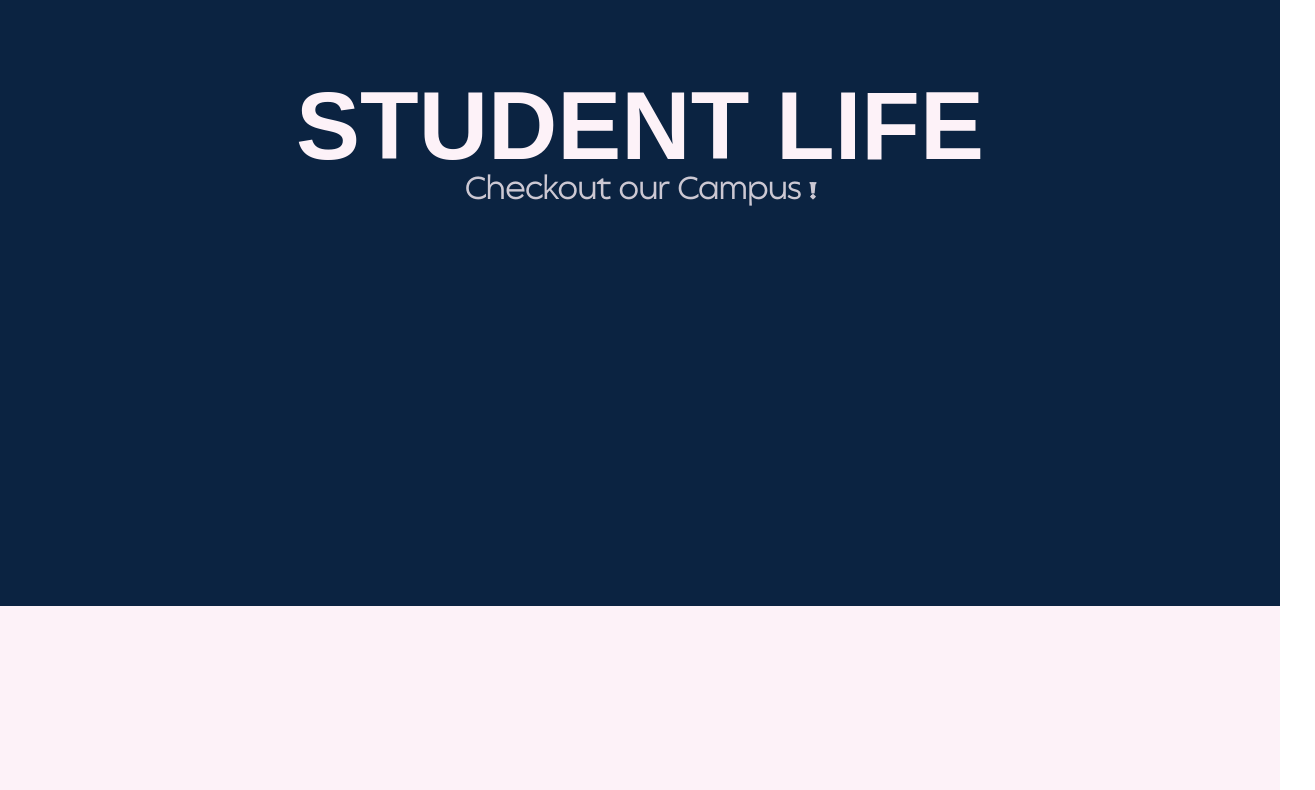
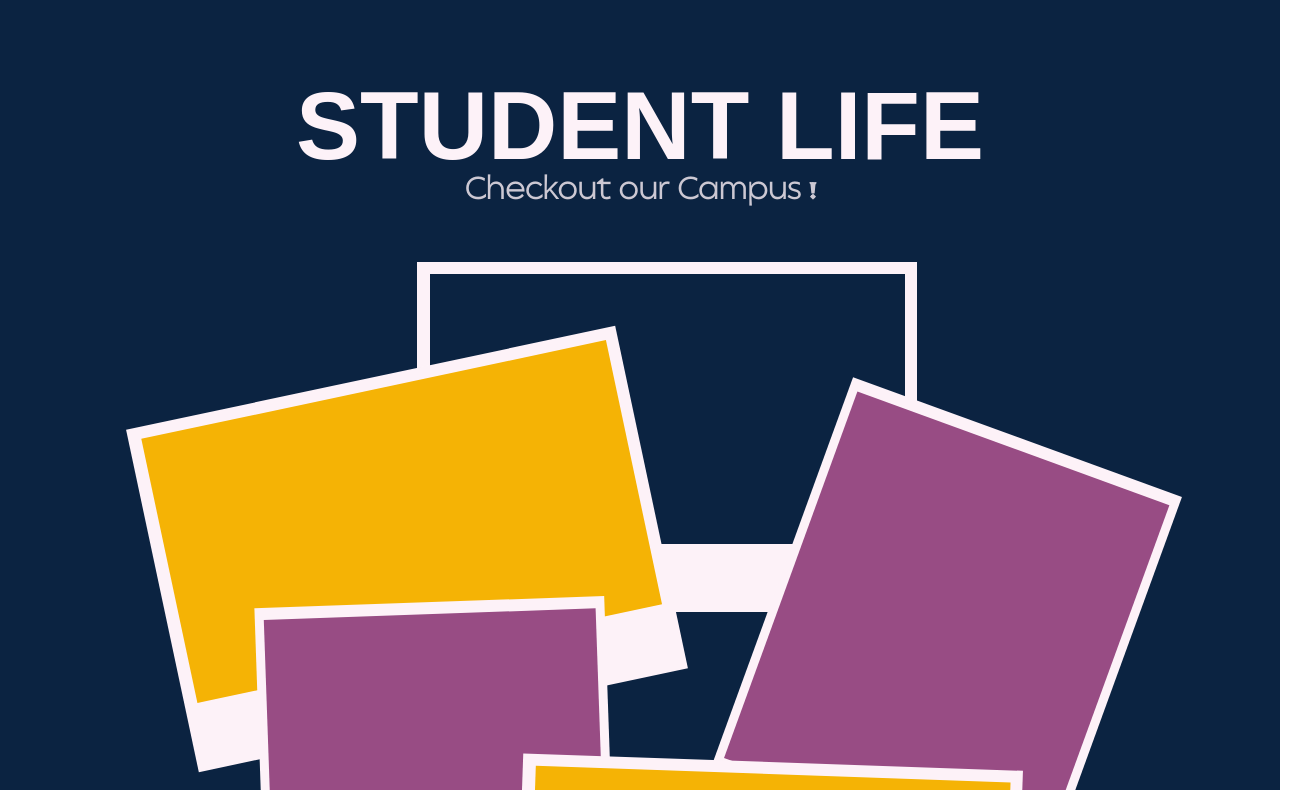
Before and after one commit to gian-gg/JCSF-Center-International, a React (Vite) app: page / in a window 1280 px wide. Shown: the part 3110-3900 px from the top of the page, 1315 px wide, since content can reach past the window. Built offline with nearby package versions, Linux system fonts and the light colour scheme; a web font is replaced by a local one.

Commit message:
photocard fix

```diff
--- a/src/components/PhotoCard.jsx
+++ b/src/components/PhotoCard.jsx
@@ -1,19 +1,13 @@
 const PhotoCard = ({ orientation, x, y, lgx, lgy, rotation, color }) => {
-  let height, width, lgHeight, lgWidth;
-  if (orientation == "landscape") {
-    height = "[200px]";
-    width = "[300px]";
-    lgHeight = "[350px]";
-    lgWidth = "[500px]";
-  } else {
-    height = "[300px]";
-    width = "[200px]";
-    lgHeight = "[500px]";
-    lgWidth = "[350px]";
-  }
+  // Define the size classes based on orientation
+  const sizeClasses =
+    orientation === "landscape"
+      ? "h-[200px] w-[300px] lg:h-[350px] lg:w-[500px]"
+      : "h-[300px] w-[200px] lg:h-[500px] lg:w-[350px]";
+
   return (
     <div
-      className={`h-${height} w-${width} ${x} ${y} lg:h-${lgHeight} lg:w-${lgWidth} ${rotation} lg:${lgx} lg:${lgy} bg-lavenderBlush flex justify-center pt-3`}
+      className={`${sizeClasses} ${x} ${y} ${rotation} lg:${lgx} lg:${lgy} bg-lavenderBlush flex justify-center pt-3`}
     >
       <div className={`bg-${color} h-4/5 w-[95%]`}></div>
     </div>
--- a/src/pages/StudentPage.jsx
+++ b/src/pages/StudentPage.jsx
@@ -23,9 +23,8 @@ const StudentPage = () => {
             rotation="-rotate-12"
             color="xanthous"
           />
-          <PhotoCard orientation="landscape" color="pink-300" />
+          <PhotoCard orientation="landscape" color="oxfordBlue" />
           <PhotoCard
-            orientation="portrait"
             x="-translate-x-40"
             y="translate-y-40"
             lgx="-translate-x-16"
@@ -36,7 +35,6 @@ const StudentPage = () => {
         </div>
         <div className="flex mt-48 lg:mt-0">
           <PhotoCard
-            orientation="portrait"
             x="translate-x-12"
             y="-translate-y-40"
             lgx="-translate-x-20"
@@ -54,11 +52,11 @@ const StudentPage = () => {
         </div>
         <PhotoCard
           orientation="landscape"
-          y="-translate-y-40"
+          y="-translate-y-60"
           lgx="-translate-x-20"
           lgy="-translate-y-80"
           rotation="-rotate-12"
-          color="pink-300"
+          color="oxfordBlue"
         />
       </div>
     </div>
```
